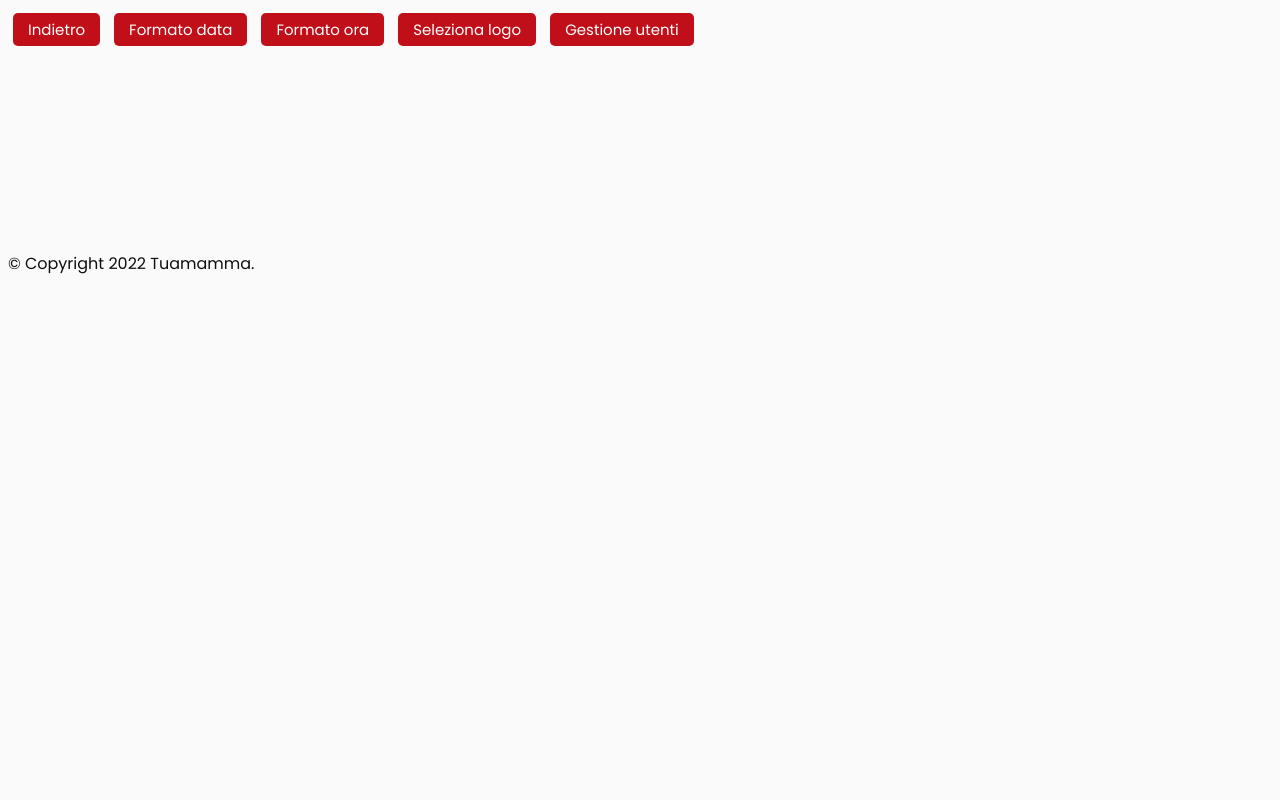
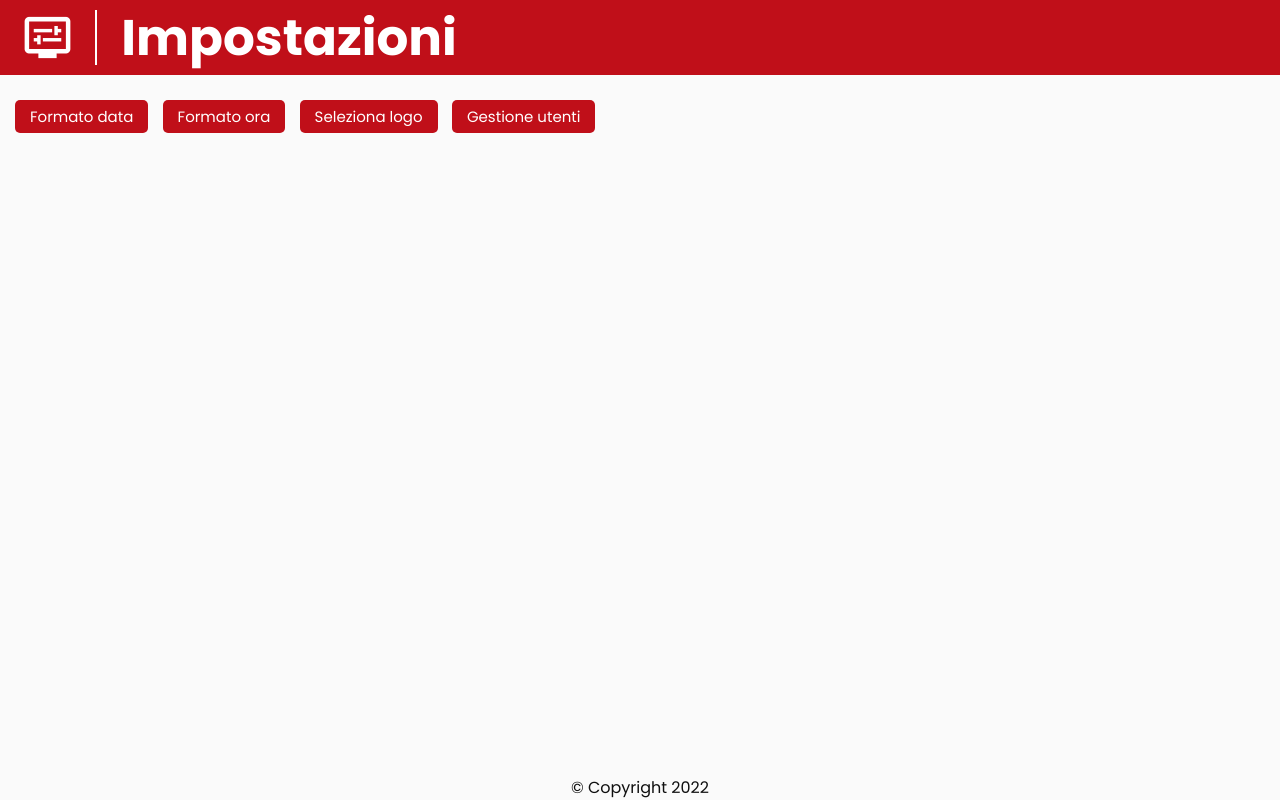
Before and after one commit to nkoexe/Infopoint, a Flask app: template backend/templates/settings.html in a window 1280 px wide. Run offline with Flask 2, Linux system fonts and the light colour scheme; the template is opened without the code that fills it, so the values that code supplies are empty; parts of the project's set-up code (start-up, migrations or seed data) failed here and were passed over.

Commit message:
graphical header and footer refactor

```diff
--- /dev/null
+++ b/backend/static/styles/base.css
@@ -0,0 +1,31 @@
+.material-icons.md-55 {
+    color: var(--text2);
+    margin: 10px 20px;
+    font-size: 55px;
+    /* separator line */
+    padding-right: 20px;
+    border-right: 2px solid var(--text2);
+}
+
+#header {
+    background-color: var(--accent);
+    height: 75px;
+    margin-bottom: 20px;
+}
+
+#headerleft {
+    height: 100%;
+}
+
+#headertext {
+    position: relative;
+    top: -10px;  /** to compensate for y padding caused by the icon I DON'T KNOW WHY */
+    height: 100%;
+    font-weight: 700;
+    font-size: 50px;
+    color: var(--text2);
+}
+
+#content {
+    margin: 10px;
+}
--- a/backend/static/styles/root.css
+++ b/backend/static/styles/root.css
@@ -6,13 +6,36 @@
   --bg3: #dddddd;
   --accent: #C00F19;
   --button: #C00F19;
-  --button-hover: #e80414;
+  --button-hover: #d23c22;
   --text1: #0f0f0f;
   --text2: #ffffff;
 }
 
-body {
+* {
+  font-family: "Poppins", sans-serif;
+  margin: 0px;
+}
+
+html, body {
   background-color: var(--bg1);
+  height: 100%;
+}
+
+#main {
+  min-height: 97%;
+}
+
+footer {
+  height: 3%;
+  display: flex;
+}
+
+footer span {
+  text-align: center;
+  display: inline-block;
+  align-self: flex-end;
+  margin-left: auto;
+  margin-right: auto
 }
 
 input {
@@ -22,16 +45,13 @@ input {
   border: none;
   border-radius: 5px;
   margin: 5px;
-  padding: 5px;
-  padding-left: 15px;
-  padding-right: 15px;
+  padding: 5px 15px;
 }
 
 button, .btn {
   background-color: var(--button);
   color: var(--text2);
   font-size: 15px;
-  font-family: "Poppins", sans-serif;
   border: none;
   border-radius: 5px;
   margin: 5px;
@@ -40,15 +60,10 @@ button, .btn {
   padding-right: 15px;
   transition: 0.2s;
 }
-button:hover {
+button:hover, .btn:hover {
   background-color: var(--button-hover);
 }
 
 .text {
   color: var(--text1);
-  font-family: "Poppins", sans-serif;
 }
-
-#footer {
-  margin-top: 200px;
-}
--- a/backend/templates/base.html
+++ b/backend/templates/base.html
@@ -1,11 +1,14 @@
-{% extends "root.html" %} {% block main %}
+{% extends "root.html" %} {% block head2 %}
+<link rel="stylesheet" href="{{ url_for('static', filename='styles/base.css') }}" />
+{% endblock %} {% block main %}
 
 <div id="header">
   <div id="headerleft">
-    <div id="logo"></div>
-    <div id="headertext" class="text">{% block header %}{% endblock %}</div>
-    <div id="content">{% block content %}{% endblock %}</div>
+    <a id="logo" href="/"><span class="material-icons md-55">display_settings</span></a>
+    <span id="headertext" class="text">{% block header %}{% endblock %}</span>
   </div>
+  <div id="headerright"></div>
 </div>
+<div id="content">{% block content %}{% endblock %}</div>
 
 {% endblock %}
--- a/backend/templates/config.html
+++ b/backend/templates/home.html
@@ -1,6 +1,5 @@
-{% extends "root.html" %} {% block title %}Configurazione{% endblock %} {% block main %}
+{% extends "base.html" %} {% block title %}Configurazione{% endblock %} {% block header %}Configurazione Infopoint{% endblock %} {% block content %}
 
-<h1 class="text">Configurazione Infopoint</h1>
 <button onclick="location.href='/biblioteca'">Modifica riquadro biblioteca</button><br />
 <button onclick="location.href='/galleria'">Modifica galleria foto</button><br />
 <button onclick="location.href='/notizie'">Modifica notizie</button><br />
--- a/backend/templates/root.html
+++ b/backend/templates/root.html
@@ -2,21 +2,17 @@
 <html lang="en">
   <head>
     <meta charset="UTF-8" />
+    <meta name="theme-color" content="#C00F19" />
     <meta http-equiv="X-UA-Compatible" content="IE=edge" />
     <meta name="viewport" content="width=device-width, initial-scale=1.0" />
+    <link rel="stylesheet" href="https://fonts.googleapis.com/icon?family=Material+Icons" />
     <link rel="stylesheet" href="{{ url_for('static', filename='styles/root.css') }}" />
-    <link
-      rel="shortcut icon"
-      href="{{ url_for('static', filename='favicon.ico') }}"
-      type="image/x-icon"
-    />
-    {% block head %}{% endblock %}
+    <link rel="shortcut icon" href="{{ url_for('static', filename='favicon.ico') }}" type="image/x-icon" />
+    {% block head2 %}{% endblock %} {% block head %}{% endblock %}
     <title>{% block title %}{% endblock %} | Infopoint</title>
   </head>
   <body>
-    <div id="content">{% block main %}{% endblock %}</div>
-    <div id="footer" class="text">
-      {% block footer %} &copy; Copyright 2022 Tuamamma. {% endblock %}
-    </div>
+    <div id="main">{% block main %}{% endblock %}</div>
+    <footer><span class="text">&copy; Copyright 2022</span></footer>
   </body>
 </html>
--- a/backend/templates/settings.html
+++ b/backend/templates/settings.html
@@ -1,8 +1,8 @@
-{% extends "base.html" %} {% block title %}Impostazioni{% endblock %} {% block content %}
+{% extends "base.html" %} {% block title %}Impostazioni{% endblock %} {% block header %} Impostazioni {% endblock %} {% block content %}
 
-<button onclick="location.href='/'">Indietro</button>
 <button>Formato data</button>
 <button>Formato ora</button>
 <button>Seleziona logo</button>
 <button>Gestione utenti</button>
+
 {% endblock %}
```
